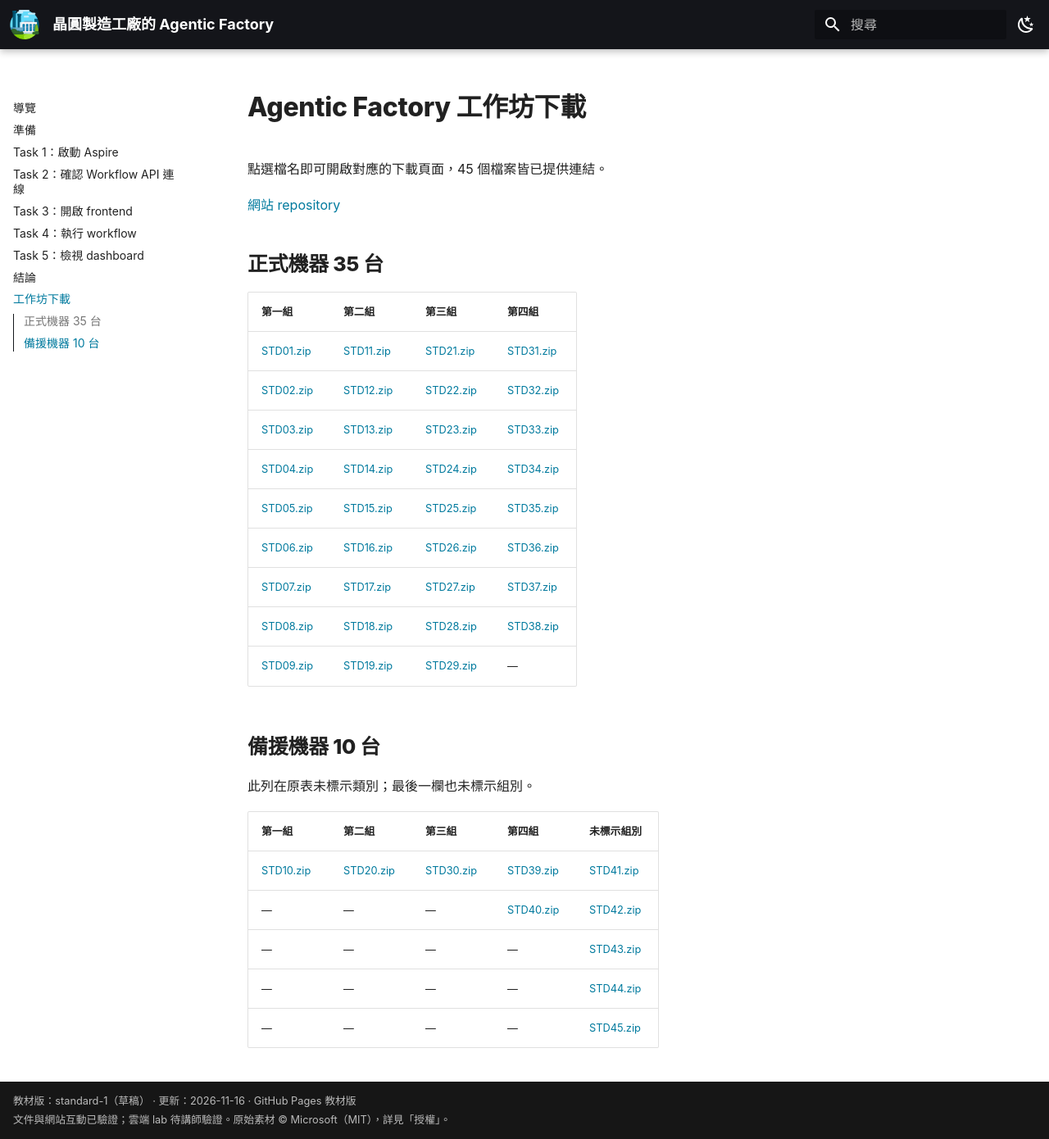
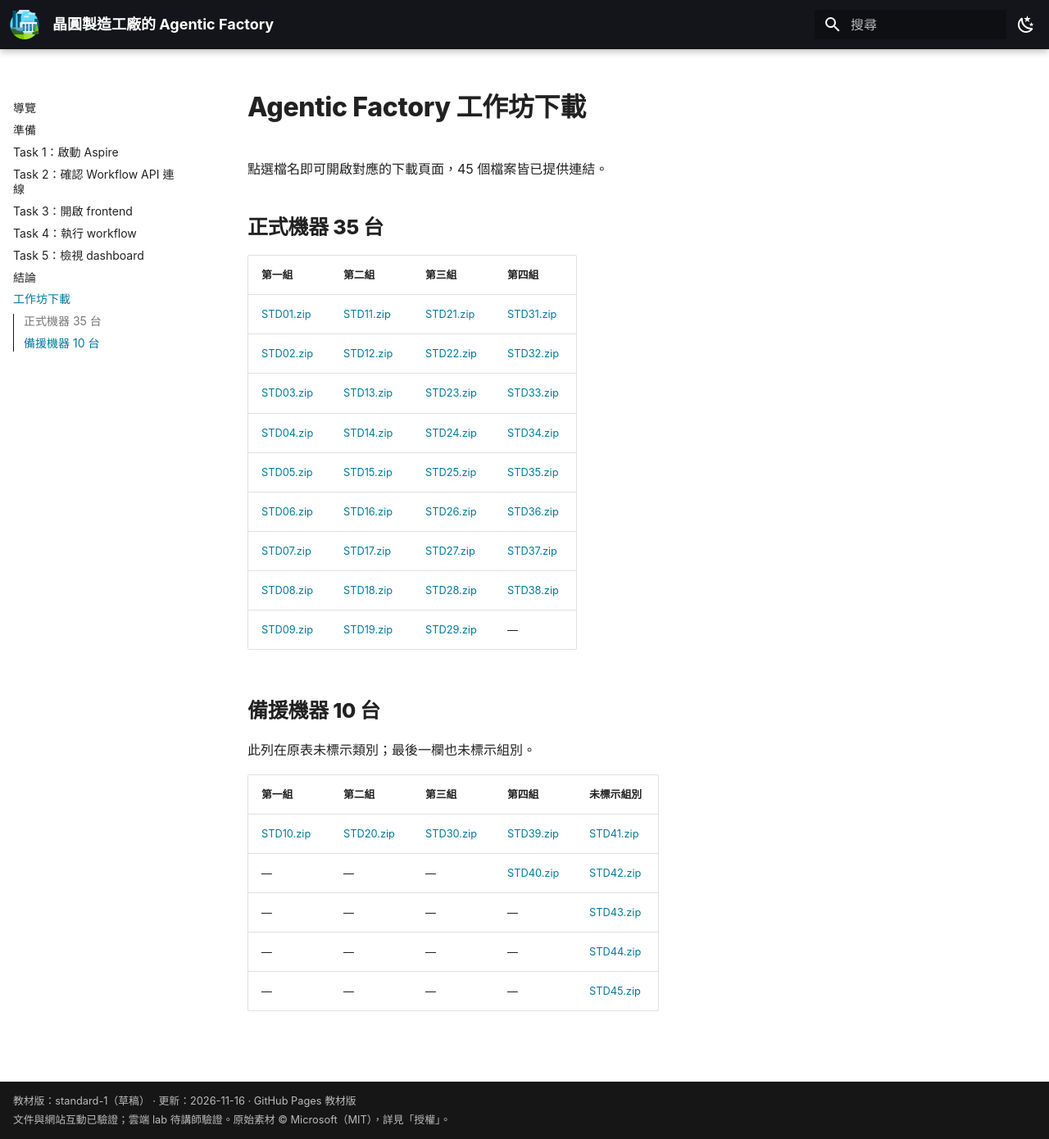
Before and after one commit to ownway22/workshop-agentic-factory-pages, an MkDocs documentation site: the page built from docs/workshop-downloads.md, in a window 1280 px wide and 1390 px high. Shown: the whole window at 82% size. Built offline with MkDocs 1.6.1 and Material for MkDocs 9.7.7, drawn with Linux system fonts in a browser that asks for light colours.

Commit message:
Update workshop-downloads.md

```diff
--- a/docs/workshop-downloads.md
+++ b/docs/workshop-downloads.md
@@ -1,8 +1,6 @@
 # Agentic Factory 工作坊下載
 
 點選檔名即可開啟對應的下載頁面，45 個檔案皆已提供連結。
-
-[網站 repository](https://github.com/ownway22/workshop-agentic-factory-pages)
 
 ## 正式機器 35 台
 
```
